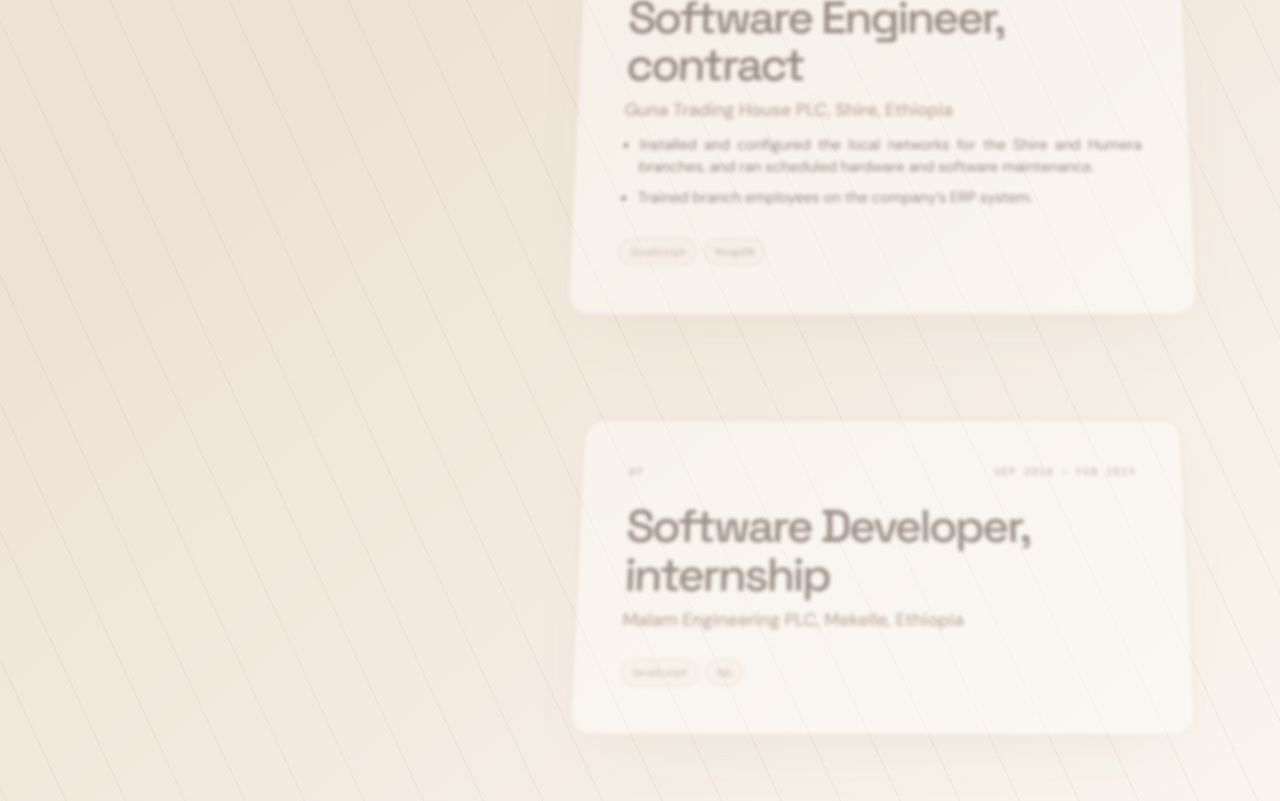
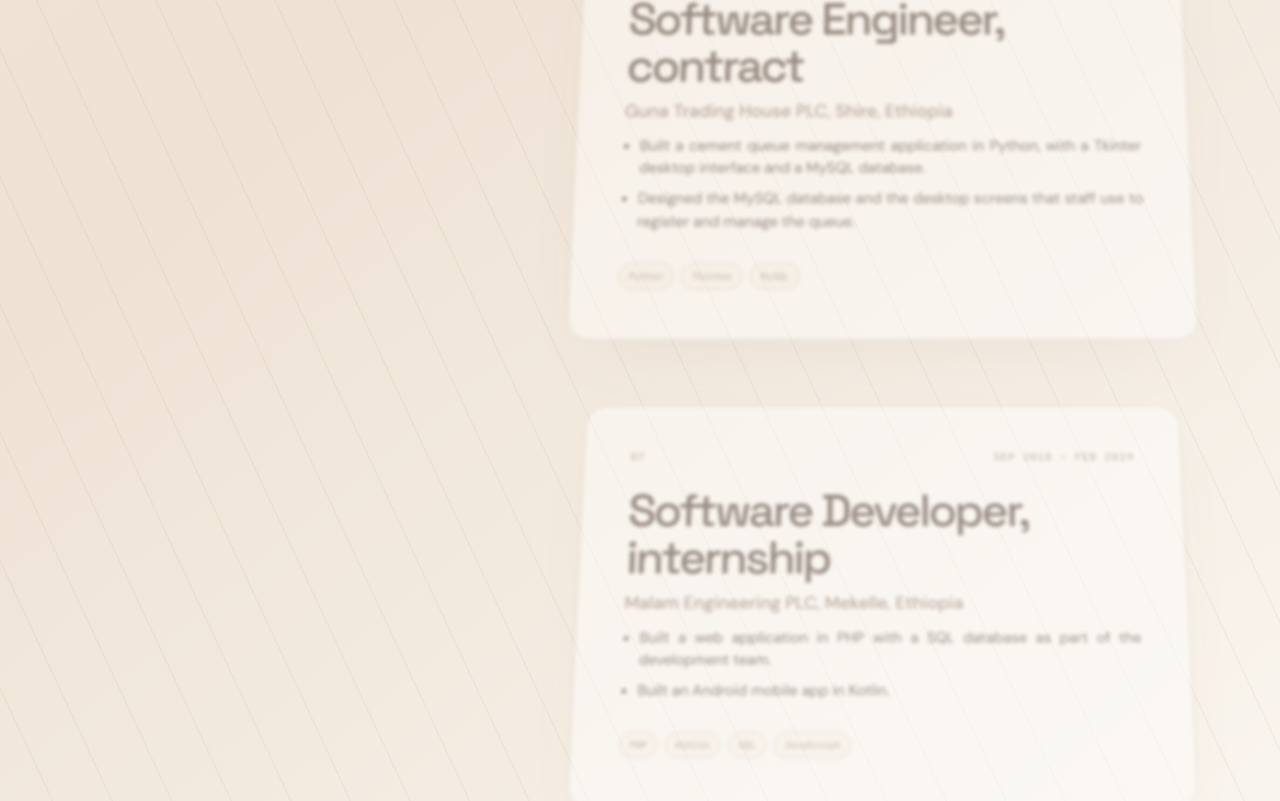
Before and after one commit to Robel-GH/robel-gh.github.io, a Vue app: page /projects in a window 1280 px wide. Shown: the part 9479-10280 px from the top of the page. Built offline with nearby package versions, Linux system fonts and the light colour scheme.

Commit message:
Add Guna and Malam Engineering responsibilities

```diff
--- a/src/data/experience.js
+++ b/src/data/experience.js
@@ -58,16 +58,19 @@ export const experiences = [
     company: 'Guna Trading House PLC, Shire, Ethiopia',
     period: 'AUG 2019 — JUL 2020',
     bullets: [
-      'Installed and configured the local networks for the Shire and Humera branches, and ran scheduled hardware and software maintenance.',
-      'Trained branch employees on the company’s ERP system.',
+      'Built a cement queue management application in Python, with a Tkinter desktop interface and a MySQL database.',
+      'Designed the MySQL database and the desktop screens that staff use to register and manage the queue.',
     ],
-    tech: ['JavaScript', 'MongoDB'],
+    tech: ['Python', 'Tkinter', 'MySQL'],
   },
   {
     role: 'Software Developer, internship',
     company: 'Malam Engineering PLC, Mekelle, Ethiopia',
     period: 'SEP 2018 — FEB 2019',
-    bullets: [],
-    tech: ['JavaScript', 'SQL'],
+    bullets: [
+      'Built a web application in PHP with a SQL database as part of the development team.',
+      'Built an Android mobile app in Kotlin.',
+    ],
+    tech: ['PHP', 'Kotlin', 'SQL', 'JavaScript'],
   },
 ]
```
